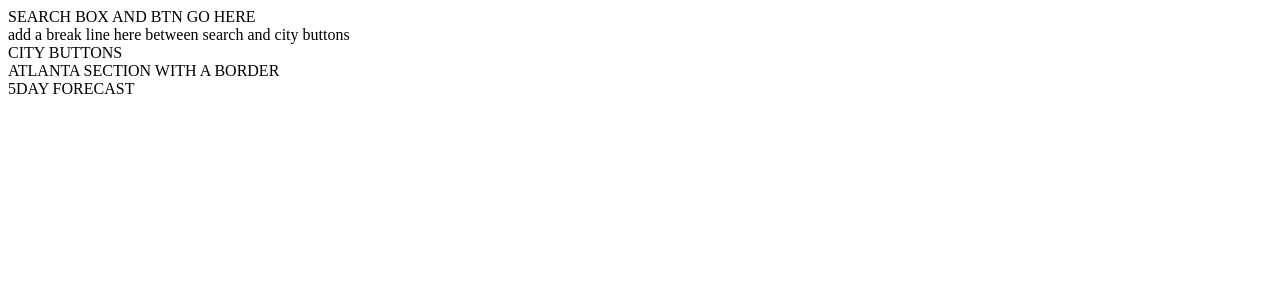
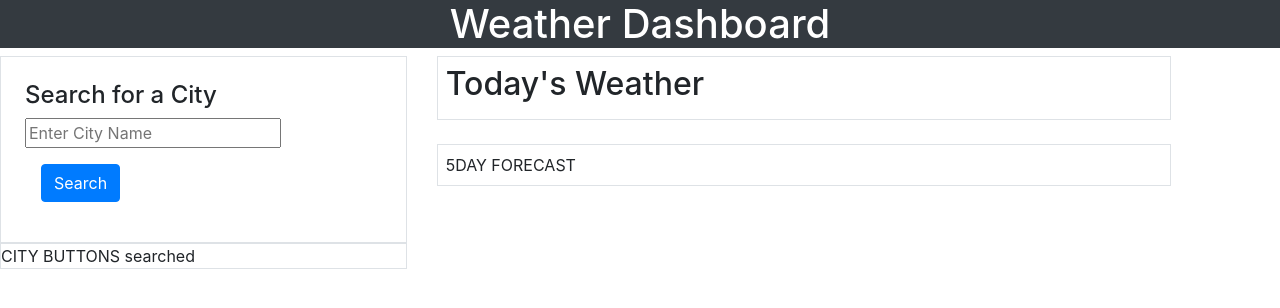
Before and after one commit to jamesfillerup/weather-dashboard, a plain HTML site: page index.html in a window 1280 px wide. Drawn offline with nearby package versions, Linux system fonts and the light colour scheme.

Commit message:
html frame built

```diff
--- a/index.html
+++ b/index.html
@@ -4,28 +4,52 @@
     <meta charset="UTF-8">
     <meta http-equiv="X-UA-Compatible" content="IE=edge">
     <meta name="viewport" content="width=device-width, initial-scale=1.0">
+    <link rel="stylesheet" href="https://cdn.jsdelivr.net/npm/bootstrap@4.3.1/dist/css/bootstrap.min.css" integrity="sha384-ggOyR0iXCbMQv3Xipma34MD+dH/1fQ784/j6cY/iJTQUOhcWr7x9JvoRxT2MZw1T" crossorigin="anonymous">
     <link rel="stylesheet" href="assets/css/style.css">
-    <title>Document</title>
+    <title>Weather Dashboard</title>
 </head>
 <body>
-    <header>
-
+    <header class="bg-dark text-white text-center">
+        <h1 >
+            Weather Dashboard
+        </h1>
     </header>
 <!-- LEFT side of the page -->
-    <aside>
-SEARCH BOX AND BTN GO HERE
-    </aside>
-    add a break line here between search and city buttons
-    <nav>
- CITY BUTTONS
-    </nav>
-<!-- RIGHT side of the page -->
-    <section>
-ATLANTA SECTION WITH A BORDER
-    </section>
-    <article>
-5DAY FORECAST
-    </article>
+    <!-- search section -->
+    <div class="row">
+        <aside class="col-4" >
+            <form class = "border p-4" id = "city-form">
+                <h4>Search for a City</h4>
+                <input id="city" type = "text" class = "input" placeholder="Enter City Name"/>
+                <br>
+                <button class = "btn btn-primary m-3" type = "submit">Search</button>
+            </form>
+            <nav class="return-city-btn border">
+            CITY BUTTONS searched
+            </nav>
+        </aside>
+
+    <!-- RIGHT side of the page -->
+        <div class="right col-7">
+            <section class="p-2 border">
+                <h2>
+                Today's Weather
+                </h2>
+            </section>
+            <br>
+            <div class=" p-2 border ">
+                <article >
+                    <div >5DAY FORECAST
+
+                    </div>
+                </article>
+            </div>
+        </div>
+
+    </div>
 </body>
+<script src="https://code.jquery.com/jquery-3.3.1.slim.min.js" integrity="sha384-q8i/X+965DzO0rT7abK41JStQIAqVgRVzpbzo5smXKp4YfRvH+8abtTE1Pi6jizo" crossorigin="anonymous"></script>
+<script src="https://cdn.jsdelivr.net/npm/popper.js@1.14.7/dist/umd/popper.min.js" integrity="sha384-UO2eT0CpHqdSJQ6hJty5KVphtPhzWj9WO1clHTMGa3JDZwrnQq4sF86dIHNDz0W1" crossorigin="anonymous"></script>
+<script src="https://cdn.jsdelivr.net/npm/bootstrap@4.3.1/dist/js/bootstrap.min.js" integrity="sha384-JjSmVgyd0p3pXB1rRibZUAYoIIy6OrQ6VrjIEaFf/nJGzIxFDsf4x0xIM+B07jRM" crossorigin="anonymous"></script>
 <script src="/assets/js/script.js"></script>
 </html>
```
